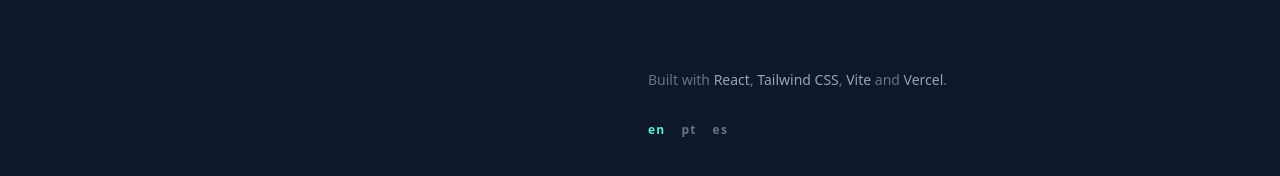
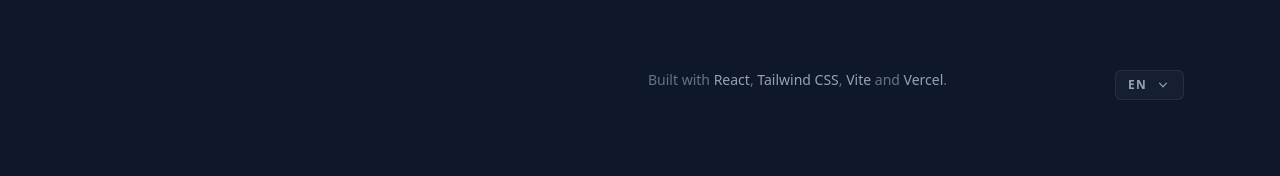
Before and after one commit to ZeInacioCB/my-portfolio, a React (Vite) app: page / in a window 1280 px wide. Shown: the part 1241-1417 px from the top of the page. Built offline with nearby package versions, Linux system fonts and the light colour scheme.

Commit message:
update: languageSwitcher in footer

```diff
--- a/src/components/Footer.jsx
+++ b/src/components/Footer.jsx
@@ -1,11 +1,13 @@
 import { useLanguage } from '../context/LanguageContext';
+import LanguageSwitcher from './LanguageSwitcher';
 
 function Footer() {
-    const { language, setLanguage, t } = useLanguage();
+    const { t } = useLanguage();
 
     return (
-        <footer className="max-w-md pb-16 text-sm text-slate-500 sm:pb-0">
-            <p>
+        <footer className="w-full pb-16 text-sm text-slate-500 sm:pb-0">
+            <div className="flex flex-col sm:flex-row justify-between items-start gap-4">
+                <p className="flex-1 text-slate-500">
                     {t.footer.text}{' '}
                     {t.footer.links.map((link, index) => (
                         <span key={link.name}>
@@ -21,19 +23,9 @@ function Footer() {
                         </span>
                     ))}
                 </p>
-
-            {/* Language Switcher moved to footer */}
-            <div className="mt-8 flex gap-4 text-xs font-bold uppercase tracking-widest">
-                {['en', 'pt', 'es'].map((lang) => (
-                    <button
-                        key={lang}
-                        onClick={() => setLanguage(lang)}
-                        className={`transition-colors hover:text-slate-200 cursor-pointer ${language === lang ? 'text-teal-300' : 'text-slate-500'
-                            }`}
-                    >
-                        {lang}
-                    </button>
-                ))}
+                <div className="flex-shrink-0 self-center sm:self-auto">
+                    <LanguageSwitcher />
+                </div>
             </div>
         </footer>
     );
--- /dev/null
+++ b/src/components/LanguageSwitcher.jsx
@@ -0,0 +1,65 @@
+import { useEffect, useRef, useState } from 'react';
+import { useLanguage } from '../context/LanguageContext';
+
+function LanguageSwitcher() {
+    const { language, setLanguage } = useLanguage();
+    const [isOpen, setIsOpen] = useState(false);
+    const dropdownRef = useRef(null);
+
+    const languages = [
+        { code: 'en', label: 'English' },
+        { code: 'pt', label: 'Português' },
+        { code: 'es', label: 'Español' }
+    ];
+
+    useEffect(() => {
+        const handleClickOutside = (event) => {
+            if (dropdownRef.current && !dropdownRef.current.contains(event.target)) {
+                setIsOpen(false);
+            }
+        };
+        document.addEventListener('mousedown', handleClickOutside);
+        return () => document.removeEventListener('mousedown', handleClickOutside);
+    }, []);
+
+    return (
+        <div className="relative inline-block" ref={dropdownRef}>
+            <button
+                onClick={() => setIsOpen(!isOpen)}
+                className="flex items-center gap-2 px-3 py-1.5 text-xs font-bold uppercase tracking-widest text-slate-400 transition-colors hover:text-teal-300 focus:outline-none bg-slate-800/50 rounded-md border border-slate-700/50 cursor-pointer"
+            >
+                <span>{language}</span>
+                <svg
+                    xmlns="http://www.w3.org/2000/svg"
+                    viewBox="0 0 20 20"
+                    fill="currentColor"
+                    className={`h-4 w-4 transition-transform ${isOpen ? 'rotate-180' : ''}`}
+                >
+                    <path fillRule="evenodd" d="M5.23 7.21a.75.75 0 011.06.02L10 11.168l3.71-3.938a.75.75 0 111.08 1.04l-4.25 4.5a.75.75 0 01-1.08 0l-4.25-4.5a.75.75 0 01.02-1.06z" clipRule="evenodd" />
+                </svg>
+            </button>
+
+            {isOpen && (
+                <div className="absolute bottom-full right-0 mb-2 w-32 origin-bottom-right rounded-md bg-slate-900 shadow-2xl ring-1 ring-white/10 focus:outline-none z-[100] overflow-hidden">
+                    <div className="py-1">
+                        {languages.map((lang) => (
+                            <button
+                                key={lang.code}
+                                onClick={() => {
+                                    setLanguage(lang.code);
+                                    setIsOpen(false);
+                                }}
+                                className={`block w-full px-4 py-2 text-left text-xs font-bold uppercase tracking-widest transition-colors hover:bg-slate-800 cursor-pointer ${language === lang.code ? 'text-teal-300' : 'text-slate-400'
+                                    }`}
+                            >
+                                {lang.label}
+                            </button>
+                        ))}
+                    </div>
+                </div>
+            )}
+        </div>
+    );
+}
+
+export default LanguageSwitcher;
```
Lines whose indentation alone changed are shown as unchanged.
